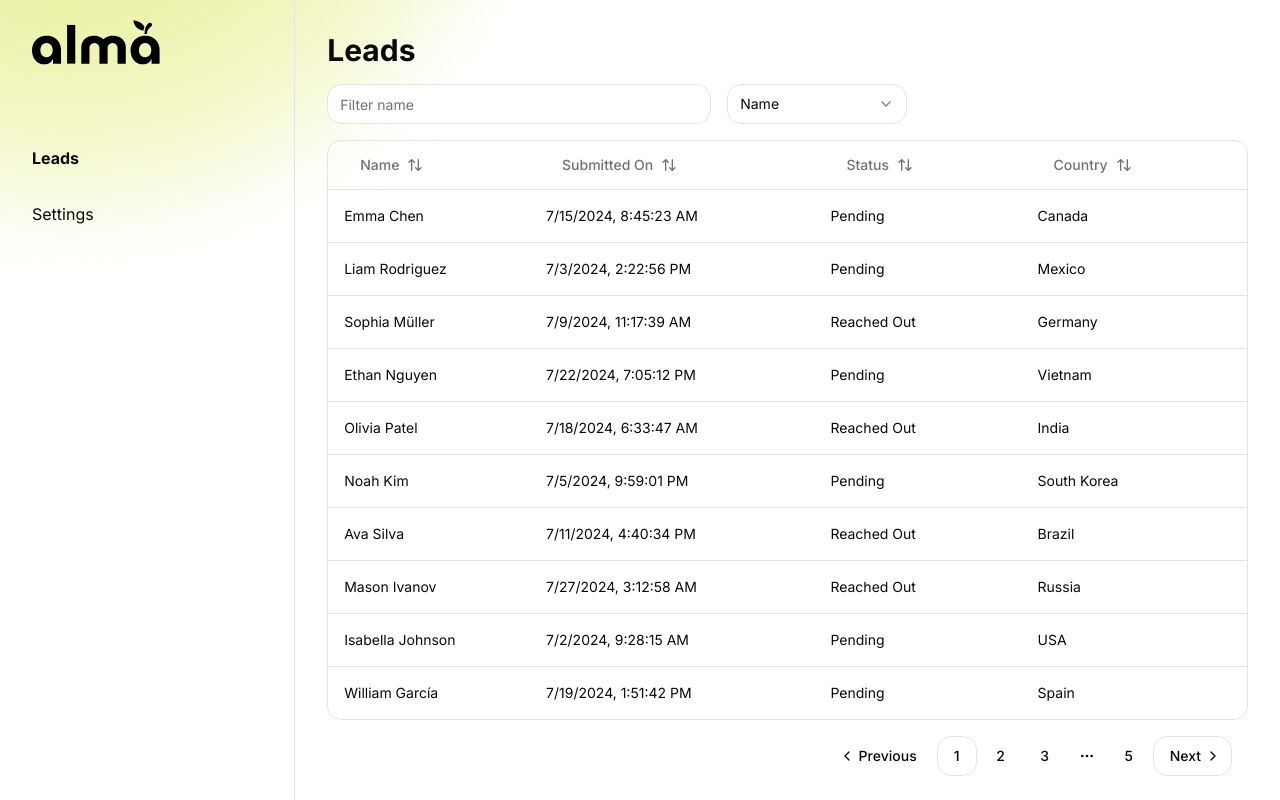
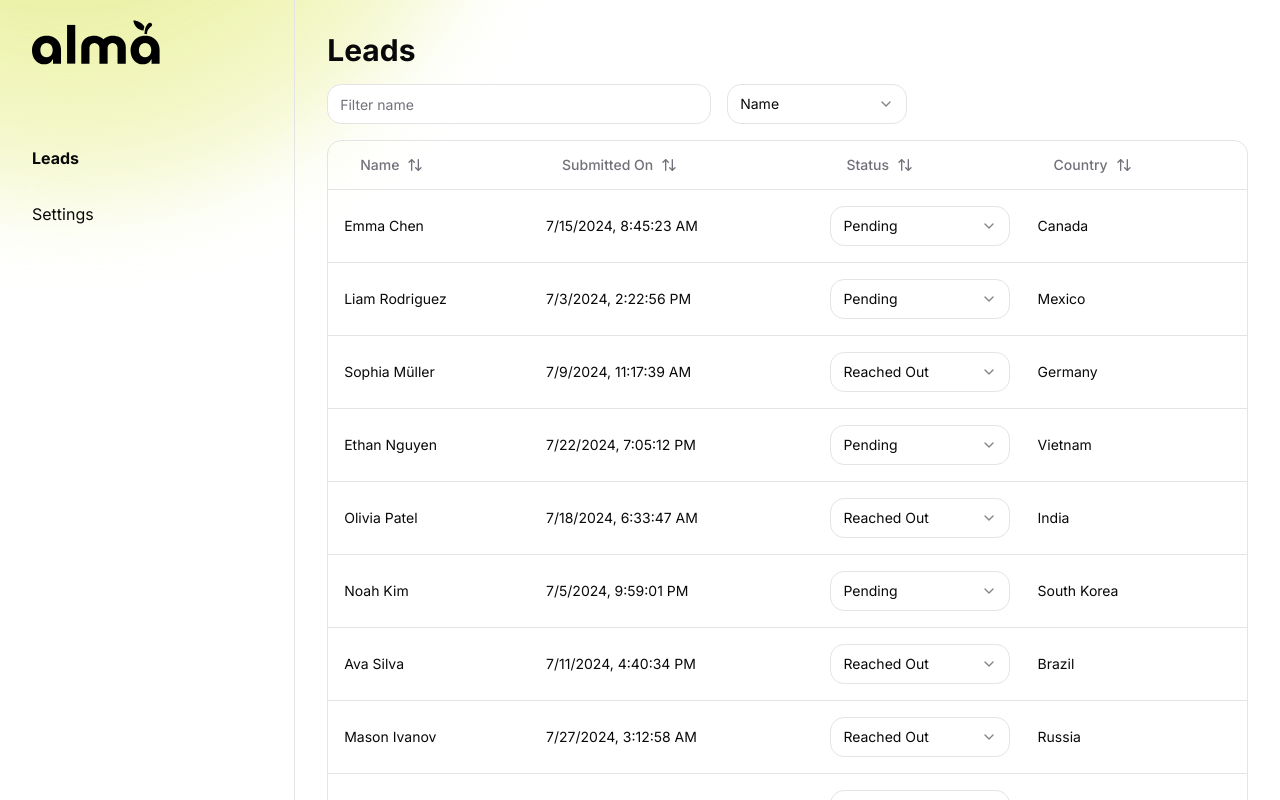
Before and after one commit to tejasvajaitly/alma, a Next.js app: page /dashboard in a window 1280 px wide. Shown: the top 800 px of the page. Built offline with nearby package versions, Linux system fonts and the light colour scheme; no server answers.

Commit message:
add change status ui

```diff
--- a/src/app/dashboard/table.tsx
+++ b/src/app/dashboard/table.tsx
@@ -90,6 +90,36 @@ export const columns: ColumnDef<Lead>[] = [
           Status
           <ArrowUpDown className="ml-2 h-4 w-4" />
         </Button>
+      );
+    },
+    cell: ({ getValue }) => {
+      return (
+        <Select
+          onValueChange={(v: React.ChangeEvent<HTMLSelectElement>) => {
+            console.log(v);
+          }}
+          defaultValue={getValue()}
+        >
+          <SelectTrigger className="w-[180px]">
+            <SelectValue
+              className={`${
+                getValue() === "Pending" ? "text-red-600" : "text-green-600"
+              }`}
+              placeholder="update status"
+            />
+          </SelectTrigger>
+          <SelectContent>
+            <SelectGroup>
+              <SelectLabel>select status</SelectLabel>
+              <SelectItem className="text-red-600" value="Pending">
+                Pending
+              </SelectItem>
+              <SelectItem className="text-green-600" value="Reached Out">
+                Reached Out
+              </SelectItem>
+            </SelectGroup>
+          </SelectContent>
+        </Select>
       );
     },
   },
```
